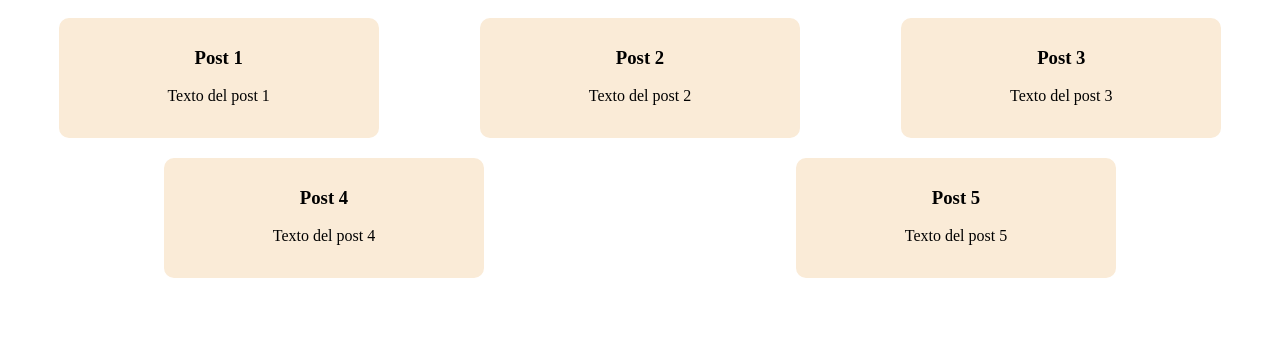
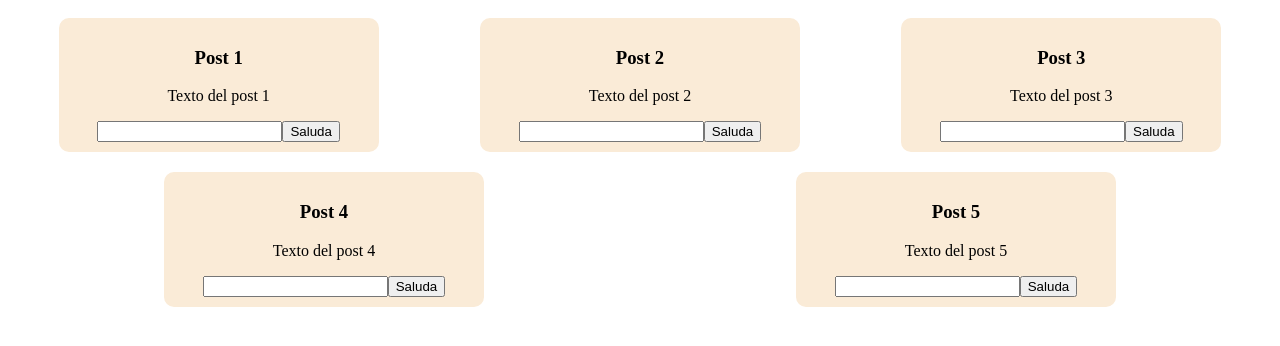
Before and after one commit to willianH4/VueJS-FirstApp, a Vue app: page / in a window 1280 px wide. Shown: the top 346 px of the page. Built offline with nearby package versions, Linux system fonts and the light colour scheme.

Commit message:
Vertical comunication ascend betwewn components - option API

```diff
--- a/src/components/post/PostDetail.vue
+++ b/src/components/post/PostDetail.vue
@@ -2,11 +2,13 @@
     <div class="post">
         <h3>{{ props.title }}</h3>
         <p>{{ props.content }}</p>
+        <input type="text" v-model="message">
+        <button @click="handleClick">Saluda</button>
     </div>
 </template>
 
 <script lang="ts">
-    import { defineComponent } from 'vue';
+    import { defineComponent, ref, type Ref } from 'vue';
 
     export default defineComponent({
         name: 'PostDetail',
@@ -21,8 +23,13 @@
                 default: 'Este post no tiene contenido'
             }
         },
-        setup(props) {
-            return { props }
+        emits: ['sayHi'], // emits para comunicacion vertical ascendente
+        setup(props, {emit}) {
+            const handleClick = () => {
+                emit('sayHi', message.value)
+            }
+            let message: Ref<string> = ref('');
+            return { props, message, handleClick }
         }
     })
 </script>
--- a/src/components/post/PostList.vue
+++ b/src/components/post/PostList.vue
@@ -1,13 +1,12 @@
 <template>
     <div class="container">
-        <PostDetailVue v-for="post in info" :key="post.title" :title="post.title" :content="post.content"/>
+        <PostDetailVue v-for="post in info" :key="post.title" :title="post.title" :content="post.content" @sayHi="showAlert"/>
     </div>
 </template>
 
 <script lang="ts" setup>
 import PostDetailVue from './PostDetail.vue';
 import type { IPost } from '@/data/interfaces/Post';
-
 
     let info:Array<IPost> = [
         {
@@ -30,7 +29,11 @@
             title: 'Post 5',
             content: 'Texto del post 5'
         }
-    ]
+    ];
+
+    function showAlert(msg: string) {
+        alert(msg);
+    }
 </script>
 
 <style scoped>
```
